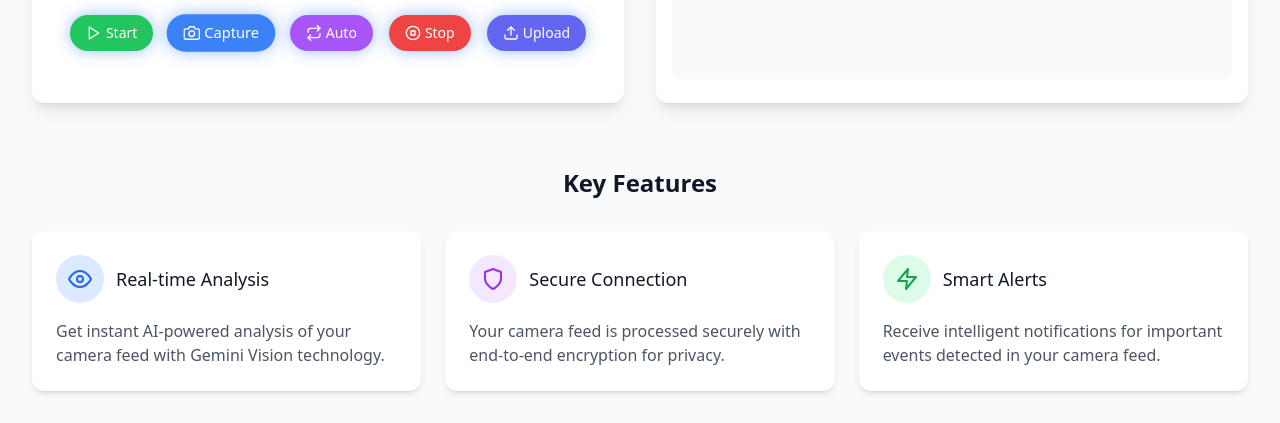
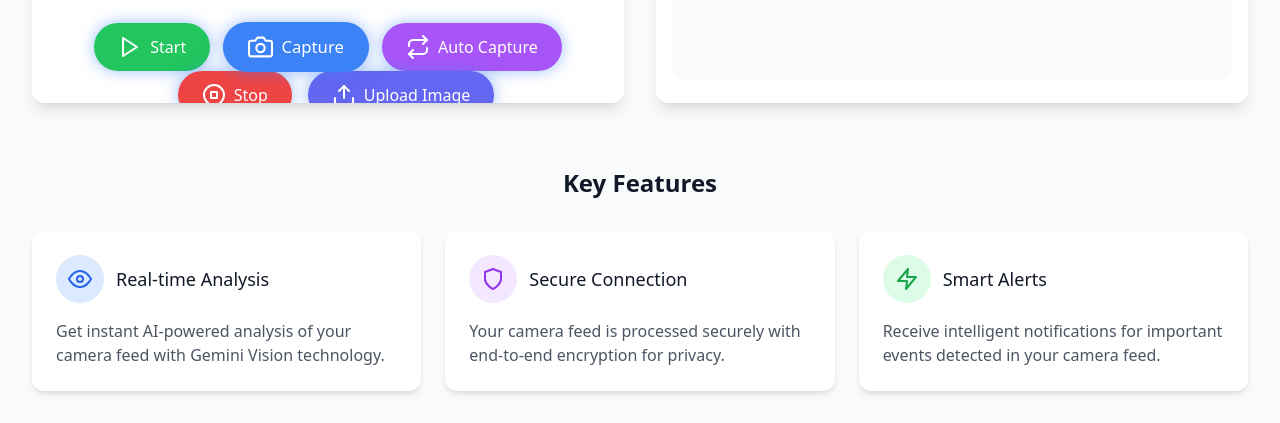
Before and after one commit to Guna-Asher/Cheat-Code-Bot, a Flask app: page / in a window 1280 px wide. Shown: the part 755-1178 px from the top of the page. Run offline with Flask 3, Linux system fonts and the light colour scheme; some libraries are stand-ins or nearby versions.

Commit message:
Update index.html

```diff
--- a/templates/index.html
+++ b/templates/index.html
@@ -2,7 +2,7 @@
 <html lang="en">
 <head>
   <meta charset="UTF-8">
-  <meta name="viewport" content="width=device-width, initial-scale=1.0, user-scalable=no, viewport-fit=cover">
+  <meta name="viewport" content="width=device-width, initial-scale=1.0, orientation=landscape">
   <title>IP Camera + Gemini Vision</title>
   <script src="https://cdn.tailwindcss.com"></script>
   <link href="https://unpkg.com/aos@2.3.1/dist/aos.css" rel="stylesheet">
@@ -188,28 +157,28 @@
             <i data-feather="video" class="mr-2"></i> Live Camera Feed
           </h2>
         </div>
-        <div class="p-4 camera-section">
-          <div class="aspect-w-16 aspect-h-9 bg-gray-200 rounded-lg overflow-hidden flex items-center justify-center camera-container">
+        <div class="p-4">
+          <div class="aspect-w-16 aspect-h-9 bg-gray-200 rounded-lg overflow-hidden flex items-center justify-center">
             <!-- Video element for device camera -->
             <video id="deviceCamera" autoplay playsinline muted class="camera-feed hidden"></video>
             <!-- Image element for IP camera -->
             <img id="cameraFeed" src="http://static.photos/technology/1024x576/42" alt="Camera Feed" class="camera-feed w-full h-auto">
           </div>
-          <div class="mt-4 flex justify-center space-x-2 flex-wrap gap-2 buttons-container">
-            <button id="startBtn" class="px-4 py-2 bg-green-500 hover:bg-green-600 text-white font-medium rounded-full glow-btn flex items-center text-sm">
-              <i data-feather="play" class="mr-1 w-4 h-4"></i> Start
+          <div class="mt-6 flex justify-center space-x-4 flex-wrap">
+            <button id="startBtn" class="px-6 py-3 bg-green-500 hover:bg-green-600 text-white font-medium rounded-full glow-btn flex items-center">
+              <i data-feather="play" class="mr-2"></i> Start
             </button>
-            <button id="screenshotBtn" class="px-4 py-2 bg-blue-500 hover:bg-blue-600 text-white font-medium rounded-full glow-btn pulse flex items-center text-sm">
-              <i data-feather="camera" class="mr-1 w-4 h-4"></i> Capture
+            <button id="screenshotBtn" class="px-6 py-3 bg-blue-500 hover:bg-blue-600 text-white font-medium rounded-full glow-btn pulse flex items-center">
+              <i data-feather="camera" class="mr-2"></i> Capture
             </button>
-            <button id="autoCaptureBtn" class="px-4 py-2 bg-purple-500 hover:bg-purple-600 text-white font-medium rounded-full glow-btn flex items-center text-sm">
-              <i data-feather="repeat" class="mr-1 w-4 h-4"></i> Auto
+            <button id="autoCaptureBtn" class="px-6 py-3 bg-purple-500 hover:bg-purple-600 text-white font-medium rounded-full glow-btn flex items-center">
+              <i data-feather="repeat" class="mr-2"></i> Auto Capture
             </button>
-            <button id="stopBtn" class="px-4 py-2 bg-red-500 hover:bg-red-600 text-white font-medium rounded-full glow-btn flex items-center text-sm">
-              <i data-feather="stop-circle" class="mr-1 w-4 h-4"></i> Stop
+            <button id="stopBtn" class="px-6 py-3 bg-red-500 hover:bg-red-600 text-white font-medium rounded-full glow-btn flex items-center">
+              <i data-feather="stop-circle" class="mr-2"></i> Stop
             </button>
-            <label class="px-4 py-2 bg-indigo-500 hover:bg-indigo-600 text-white font-medium rounded-full glow-btn flex items-center cursor-pointer text-sm">
-              <i data-feather="upload" class="mr-1 w-4 h-4"></i> Upload
+            <label class="px-6 py-3 bg-indigo-500 hover:bg-indigo-600 text-white font-medium rounded-full glow-btn flex items-center cursor-pointer">
+              <i data-feather="upload" class="mr-2"></i> Upload Image
               <input type="file" id="imageUpload" accept="image/*" class="hidden">
             </label>
           </div>
@@ -288,26 +257,6 @@
     const spinner = document.getElementById("loadingSpinner");
     const cameraFeed = document.getElementById("cameraFeed");
     const deviceCamera = document.getElementById("deviceCamera");
-    const orientationWarning = document.getElementById("orientationWarning");
-
-    // Check device orientation and show warning if needed
-    function checkOrientation() {
-      const isMobile = /iPhone|iPad|iPod|Android/i.test(navigator.userAgent);
-      const isPortrait = window.innerHeight > window.innerWidth;
-
-      if (isMobile && isPortrait) {
-        orientationWarning.classList.remove("hidden");
-      } else {
-        orientationWarning.classList.add("hidden");
-      }
-    }
-
-    // Check orientation on load and resize
-    window.addEventListener("load", checkOrientation);
-    window.addEventListener("resize", checkOrientation);
-    window.addEventListener("orientationchange", () => {
-      setTimeout(checkOrientation, 100); // Small delay for orientation change
-    });
 
     // Your IP Camera snapshot URL
     // const snapshotUrl = "http://192.168.225.53:8080/shot.jpg";
```
Also changed, not shown: other parts of templates/index.html (+2 -33 lines).
